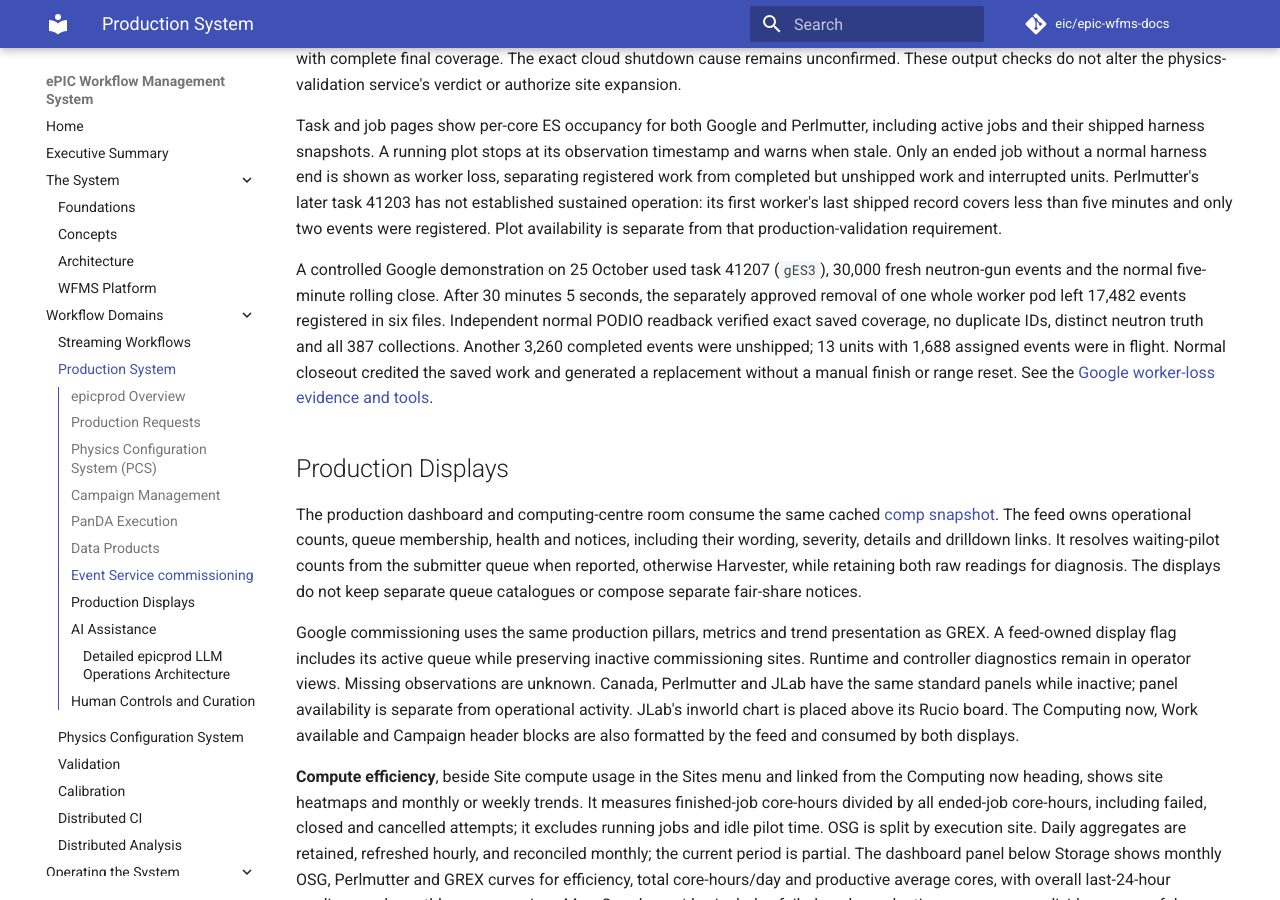
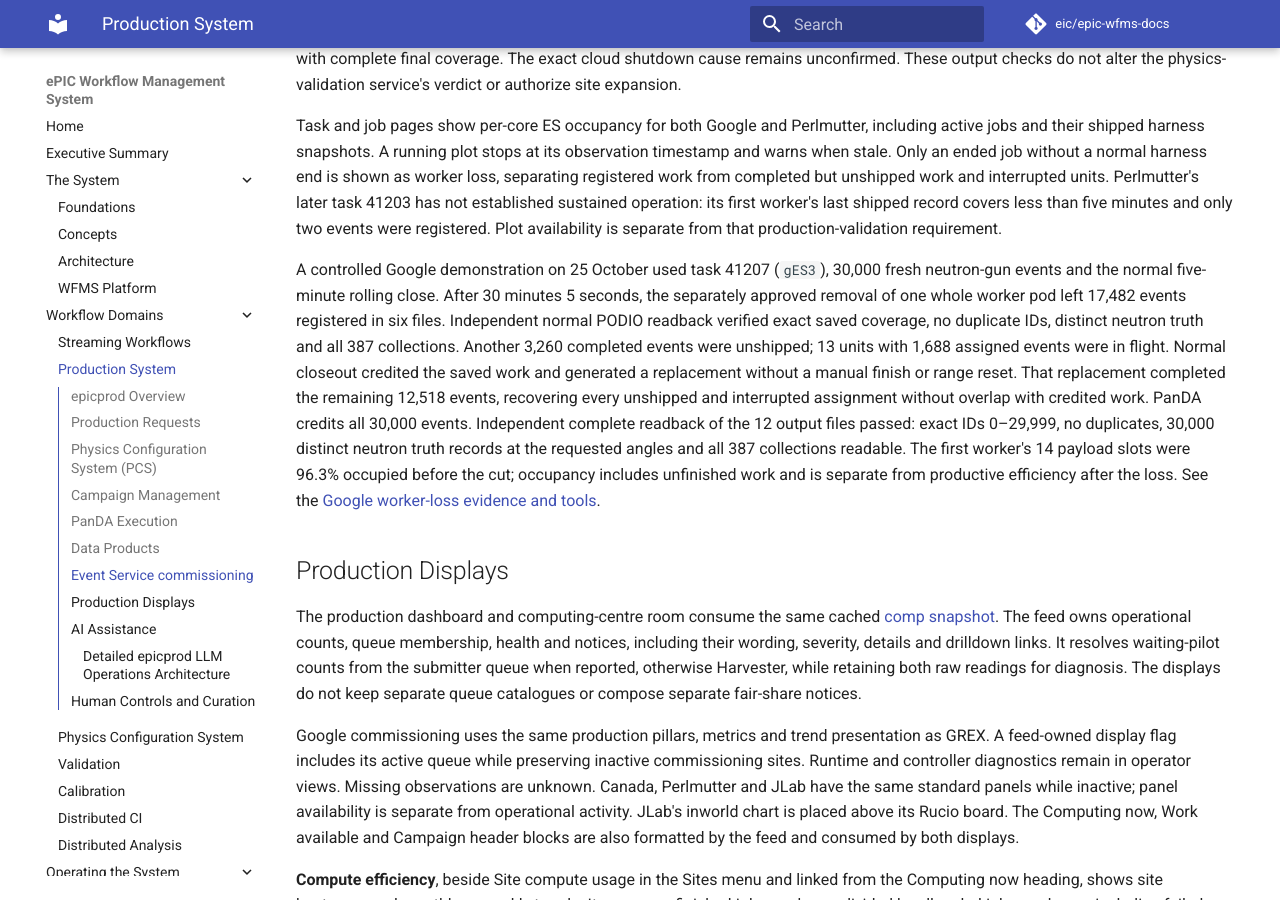
Before and after one commit to eic/epic-wfms-docs, an MkDocs documentation site: the page built from docs/production.md, in a window 1280 px wide and 900 px high, scrolled down 6355 px. Built offline with MkDocs 1.6.1 and Material for MkDocs 9.7.7, drawn with Linux system fonts in a browser that asks for light colours; comment, search, counter and statistics services are not loaded.

Commit message:
Record complete thirty-thousand-event recovery and independent readback
Co-authored-by: Codex <codex@openai.com>

```diff
--- a/docs/production.md
+++ b/docs/production.md
@@ -241,7 +241,14 @@ pod left 17,482 events registered in six files. Independent normal PODIO readbac
 verified exact saved coverage, no duplicate IDs, distinct neutron truth and all
 387 collections. Another 3,260 completed events were unshipped; 13 units with
 1,688 assigned events were in flight. Normal closeout credited the saved work
-and generated a replacement without a manual finish or range reset. See the
+and generated a replacement without a manual finish or range reset. That
+replacement completed the remaining 12,518 events, recovering every unshipped
+and interrupted assignment without overlap with credited work. PanDA credits
+all 30,000 events. Independent complete readback of the 12 output files passed:
+exact IDs 0–29,999, no duplicates, 30,000 distinct neutron truth records at the
+requested angles and all 387 collections readable. The first worker's 14
+payload slots were 96.3% occupied before the cut; occupancy includes unfinished
+work and is separate from productive efficiency after the loss. See the
 [Google worker-loss evidence and tools](https://github.com/BNLNPPS/swf-epicprod/blob/main/docs/GKE_PILOT_FLOW.md).
 
 ## Production Displays
```
